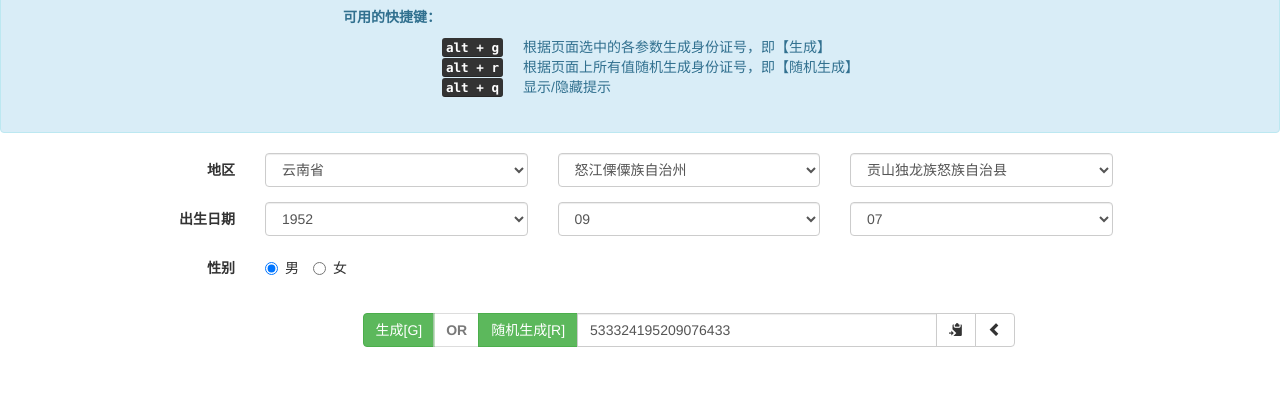
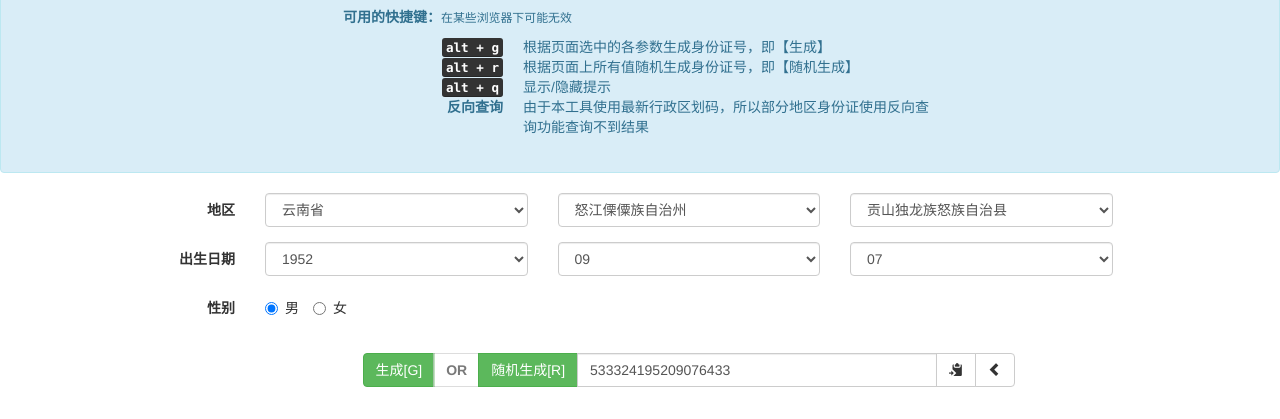
Before and after one commit to codecopy/idcardGenerator-2, a plain HTML site: page simplePages/index.html in a window 1280 px wide. Both pictures are taken after a click on the element 400 px from the left and 204 px from the top of the page. Shown: the part 321-740 px from the top of the page. Drawn offline with Linux system fonts and the light colour scheme.

Commit message:
add a new tip

```diff
--- a/simplePages/index.html
+++ b/simplePages/index.html
@@ -53,7 +53,7 @@
 					<p>Safari ✘</p>
 				</li>
 			</ul>
-			<p class="bg-info"><strong>可用的快捷键：</strong><br></p>
+			<p class="bg-info"><strong>可用的快捷键：</strong><small>在某些浏览器下可能无效</small><br></p>
 			<dl class="dl-horizontal">
 				<dt><kbd>alt + g</kbd></dt>
 				<dd>根据页面选中的各参数生成身份证号，即【生成】</dd>
@@ -61,6 +61,8 @@
 				<dd>根据页面上所有值随机生成身份证号，即【随机生成】</dd>
 				<dt><kbd>alt + q</kbd></dt>
 				<dd>显示/隐藏提示</dd>
+				<dt>反向查询</dt>
+				<dd>由于本工具使用最新行政区划码，所以部分地区身份证使用反向查询功能查询不到结果</dd>
 			</dl>
 		</div>
 	</div>
```
